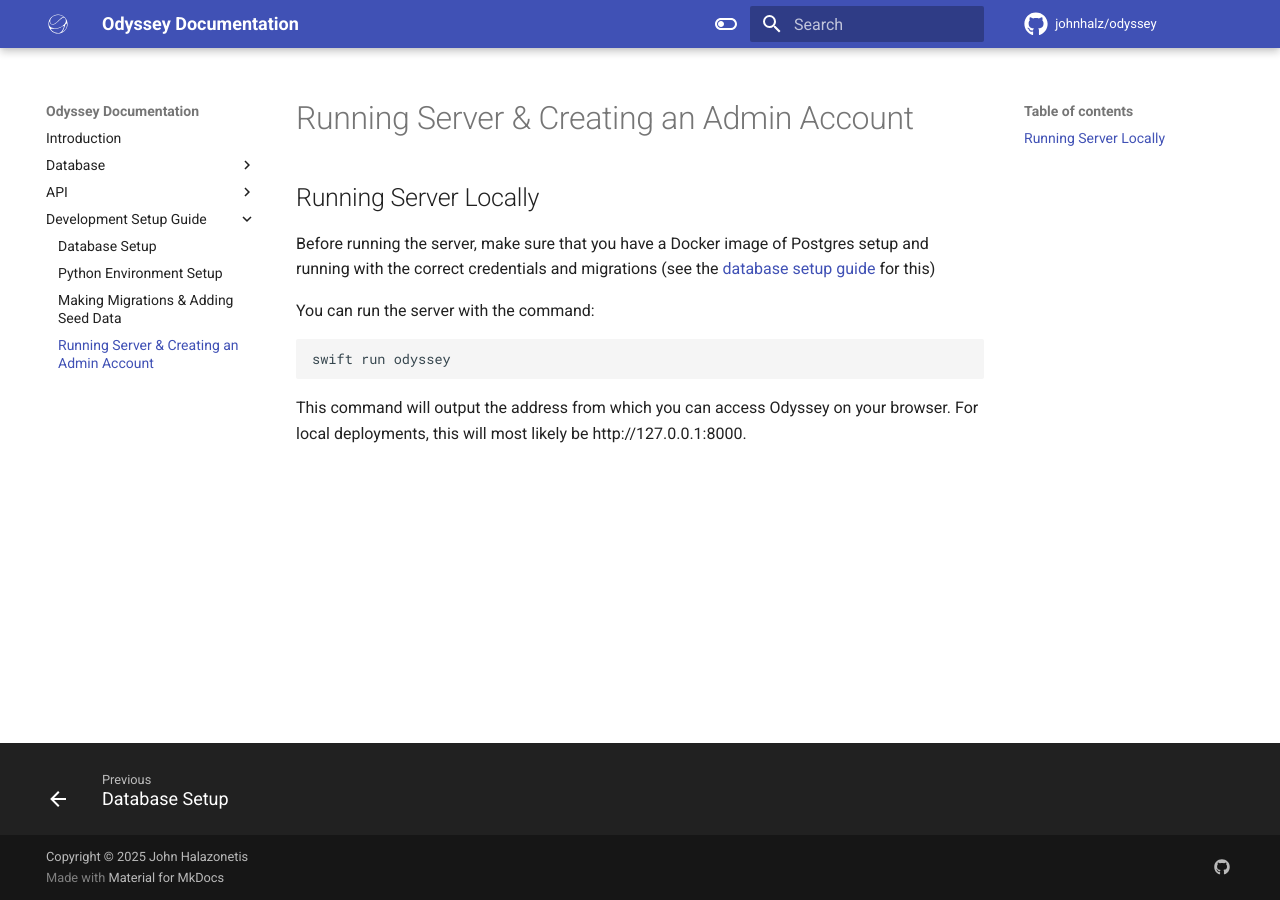
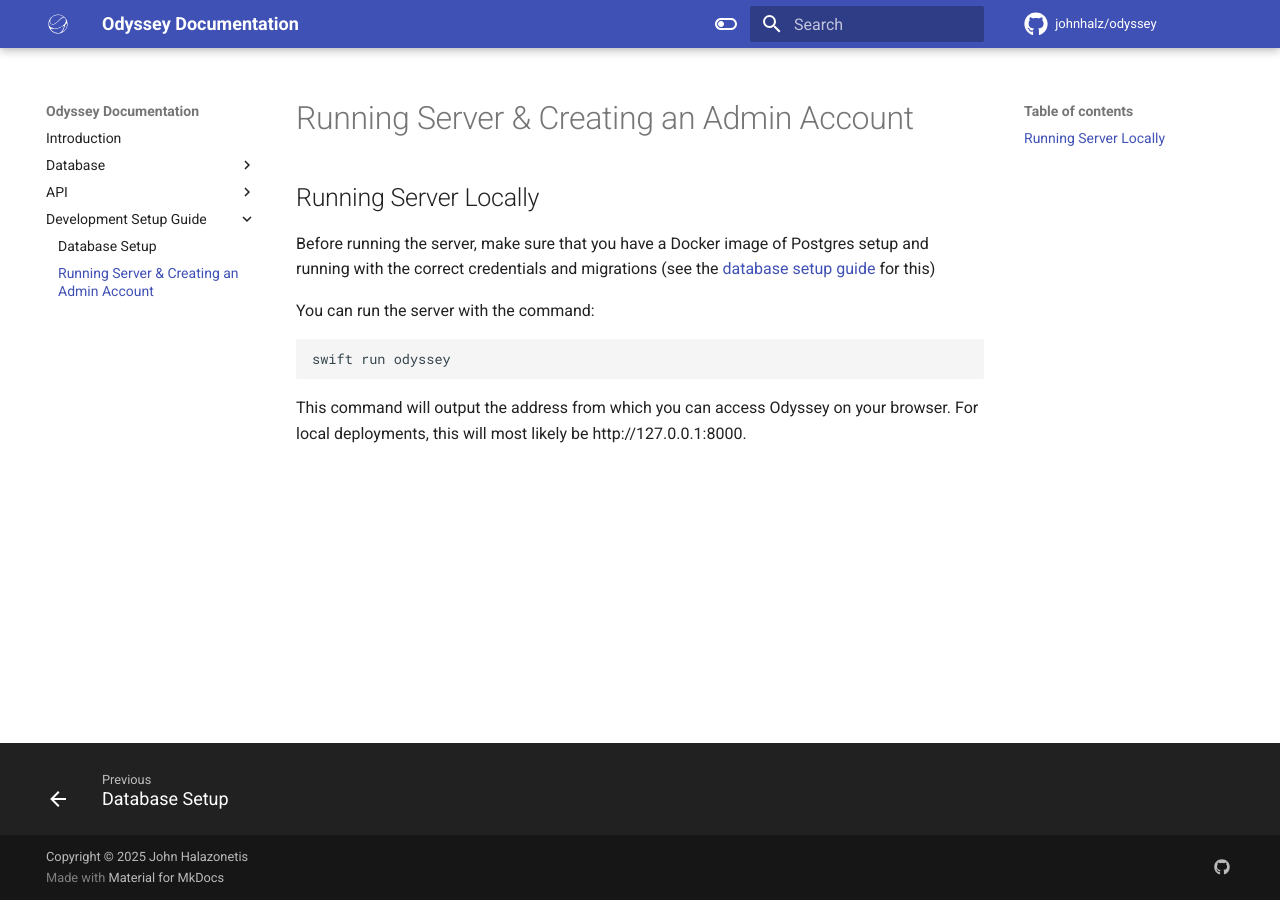
Before and after one commit to johnhalz/odyssey, an MkDocs documentation site: the page built from docs/development_guide/running_first_time.md, in a window 1280 px wide. Built offline with MkDocs 1.6.1 and Material for MkDocs 9.7.7, drawn with Linux system fonts in a browser that asks for light colours; comment, search, counter and statistics services are not loaded.

Commit message:
Updated navigation

```diff
--- a/mkdocs.yml
+++ b/mkdocs.yml
@@ -70,6 +70,4 @@ nav:
       - API Usage: "api_docs/usage.md"
   - Development Setup Guide:
       - Database Setup: "development_guide/database_setup.md"
-      - Python Environment Setup: "development_guide/python_setup.md"
-      - Making Migrations & Adding Seed Data: "development_guide/migrations.md"
       - Running Server & Creating an Admin Account: "development_guide/running_first_time.md"
```
